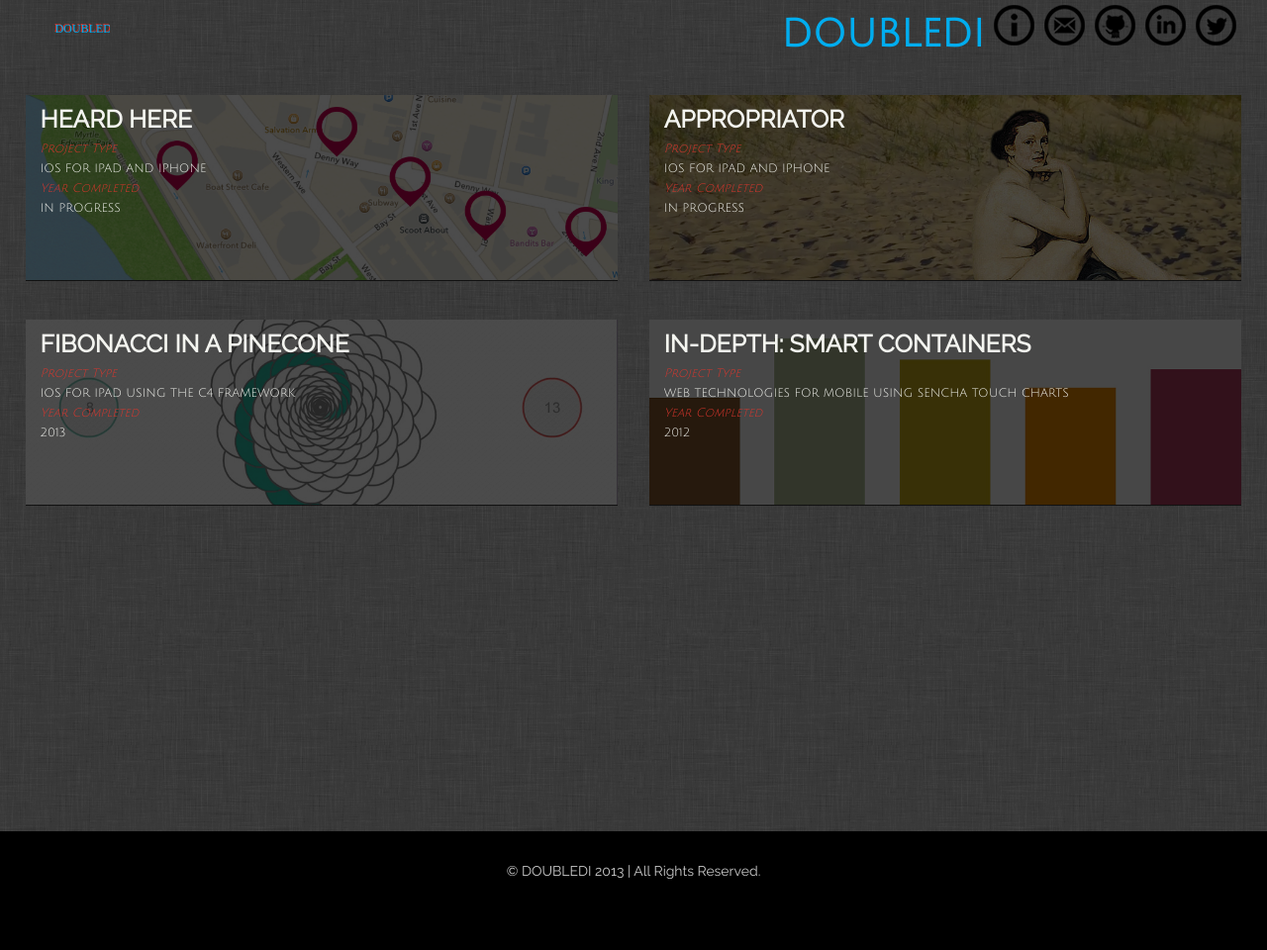
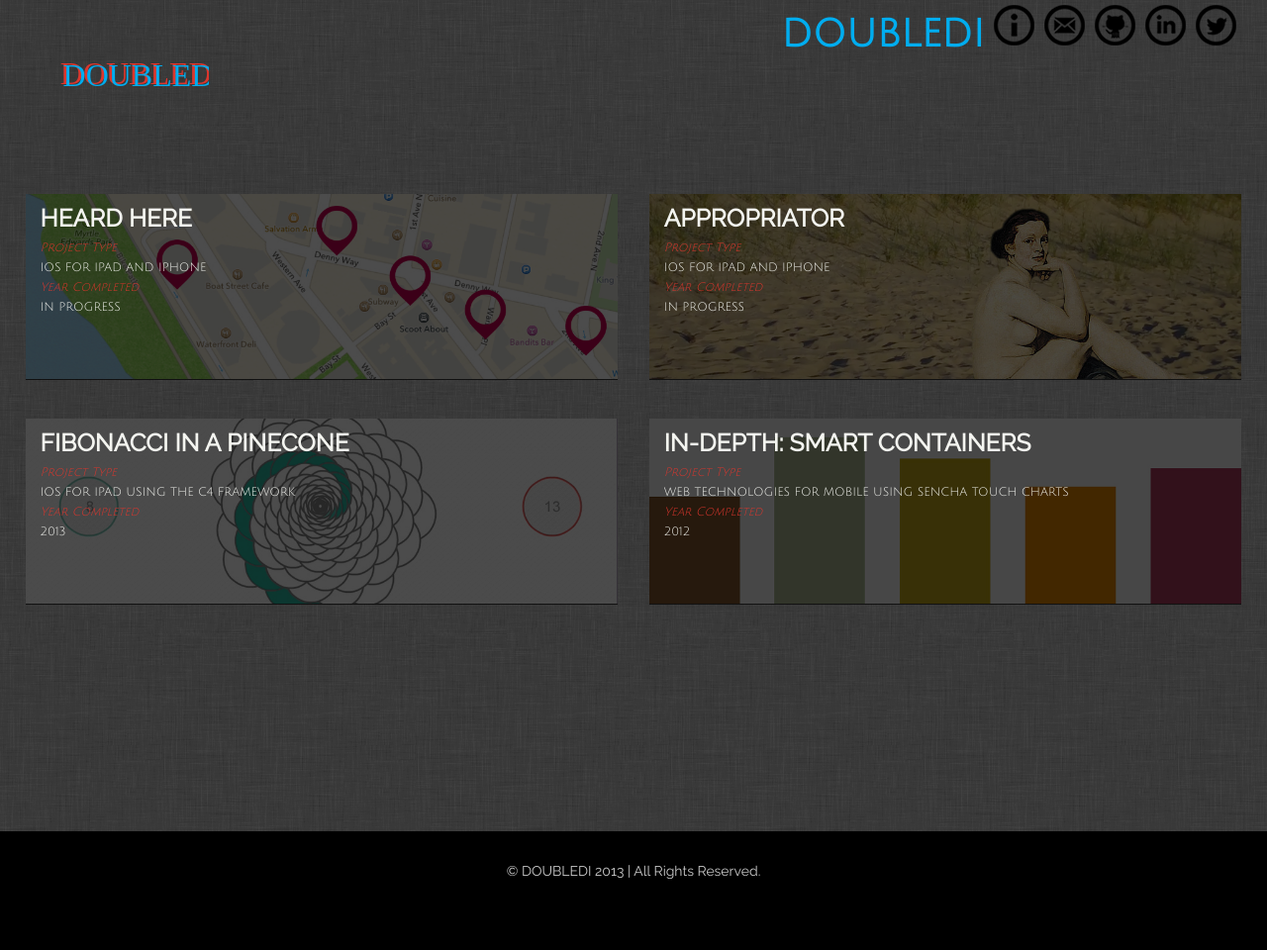
Before and after one commit to diannamertz/doubledi.github.com, a Jekyll site: the page built from index.html, in a window 1280 px wide. Shown: the whole page at 99% size. Built offline with Jekyll 4.4.1, drawn with Linux system fonts in a browser that asks for light colours.

Commit message:
test icon

```diff
--- a/_layouts/default.html
+++ b/_layouts/default.html
@@ -26,7 +26,7 @@
                 <li><a href="mailto:diannamertz@gmail.com" target="_top" title="E-mail me!"> <img src="/img/icon-contact.png" alt="E-mail me!"></a></li>
                 <li><a href="#myModal" role="btn" data-toggle="modal"> <img src="/img/icon-info.png"></a></li>
                 <li><a href="/index.html"><h1>DOUBLEDI</h1></a></li>
-                <li><object id="icondd" height="60px" width="60px" data="/img/dd-logo.svg" type="image/svg+xml"></object></li>
+                <li><object id="icondd" height="160px" width="160px" data="/img/dd-logo.svg" type="image/svg+xml"></object></li>
                 </ul>
             </nav>
 
```
